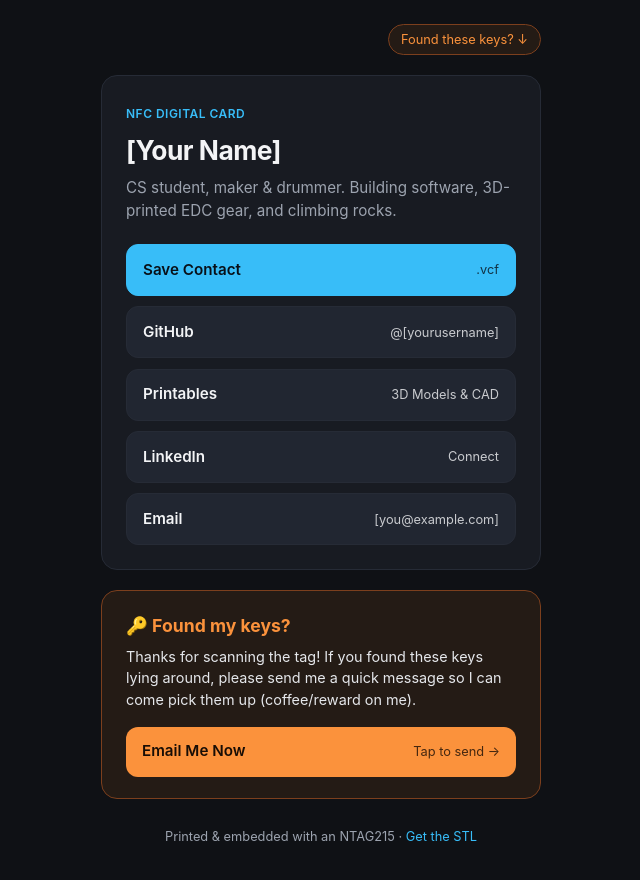
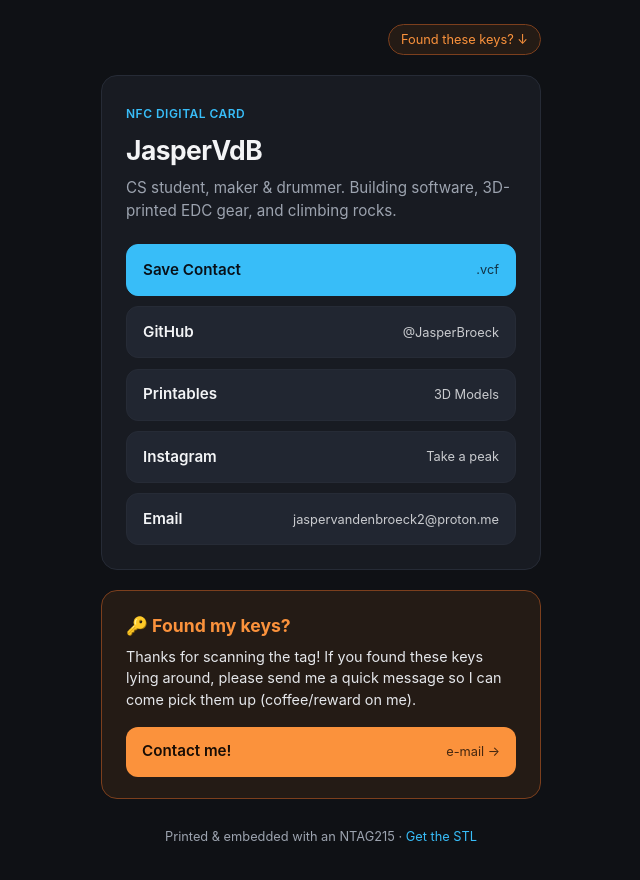
Before and after one commit to JasperBroeck/nfc, a plain HTML site: page index.html in a window 1280 px wide. Shown: the whole page, without its empty margins (319-959 px from the left). Drawn offline with Linux system fonts and the light colour scheme.

Commit message:
Update personal information in index.html

```diff
--- a/index.html
+++ b/index.html
@@ -3,7 +3,7 @@
 <head>
   <meta charset="UTF-8" />
   <meta name="viewport" content="width=device-width, initial-scale=1.0" />
-  <title>[Your Name] — Digital Card</title>
+  <title>Jasper VdB — Digital Card</title>
   <style>
     :root {
       --bg: #0f1115;
@@ -158,7 +158,7 @@
     <!-- Digital Business Card -->
     <section class="card">
       <div class="badge">NFC Digital Card</div>
-      <h1>[Your Name]</h1>
+      <h1>JasperVdB</h1>
       <p class="bio">
         CS student, maker &amp; drummer. Building software, 3D-printed EDC gear, and climbing rocks.
       </p>
@@ -170,24 +170,24 @@
           <span class="sub">.vcf</span>
         </a>
 
-        <a href="https://github.com/[yourusername]" target="_blank" rel="noopener" class="btn">
+        <a href="https://github.com/JasperBroeck" target="_blank" rel="noopener" class="btn">
           <span>GitHub</span>
-          <span class="sub">@[yourusername]</span>
+          <span class="sub">@JasperBroeck</span>
         </a>
 
-        <a href="https://www.printables.com/@[yourusername]" target="_blank" rel="noopener" class="btn">
+        <a href="https://www.printables.com/@JasperVanden_5691417" target="_blank" rel="noopener" class="btn">
           <span>Printables</span>
-          <span class="sub">3D Models &amp; CAD</span>
+          <span class="sub">3D Models</span>
         </a>
 
-        <a href="https://linkedin.com/in/[yourusername]" target="_blank" rel="noopener" class="btn">
-          <span>LinkedIn</span>
-          <span class="sub">Connect</span>
+        <a href="https://instagram.com/jasper.human" target="_blank" rel="noopener" class="btn">
+          <span>Instagram</span>
+          <span class="sub">Take a peak</span>
         </a>
 
-        <a href="mailto:[you@example.com]" class="btn">
+        <a href="mailto:jaspervandenbroeck2@proton.me" class="btn">
           <span>Email</span>
-          <span class="sub">[you@example.com]</span>
+          <span class="sub">jaspervandenbroeck2@proton.me</span>
         </a>
       </div>
     </section>
@@ -198,9 +198,9 @@
       <p>
         Thanks for scanning the tag! If you found these keys lying around, please send me a quick message so I can come pick them up (coffee/reward on me).
       </p>
-      <a href="mailto:[you@example.com]?subject=Found%20your%20keys!" class="btn btn-lost">
-        <span>Email Me Now</span>
-        <span class="sub">Tap to send →</span>
+      <a href="mailto:jaspervandenbroeck2@proton.me?subject=Found%20your%20keys!" class="btn btn-lost">
+        <span>Contact me!</span>
+        <span class="sub">e-mail →</span>
       </a>
     </section>
 
```
